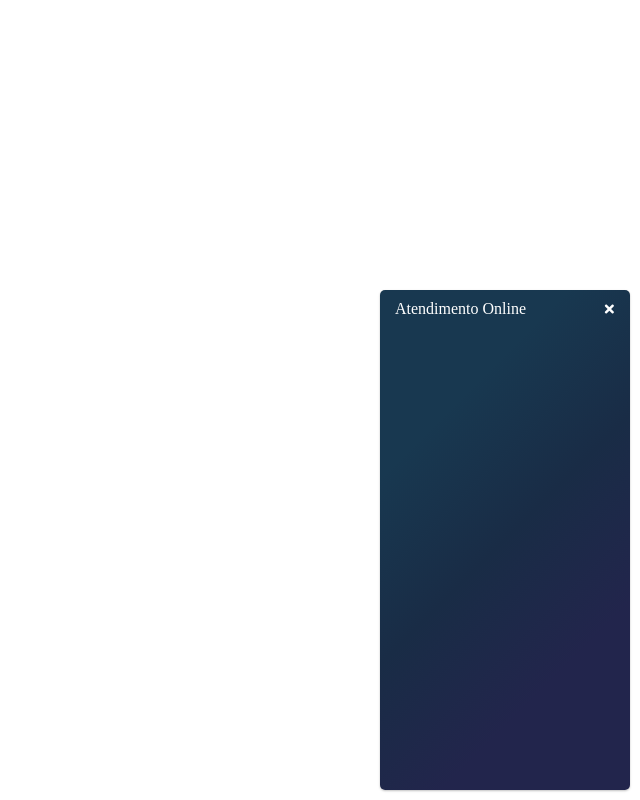
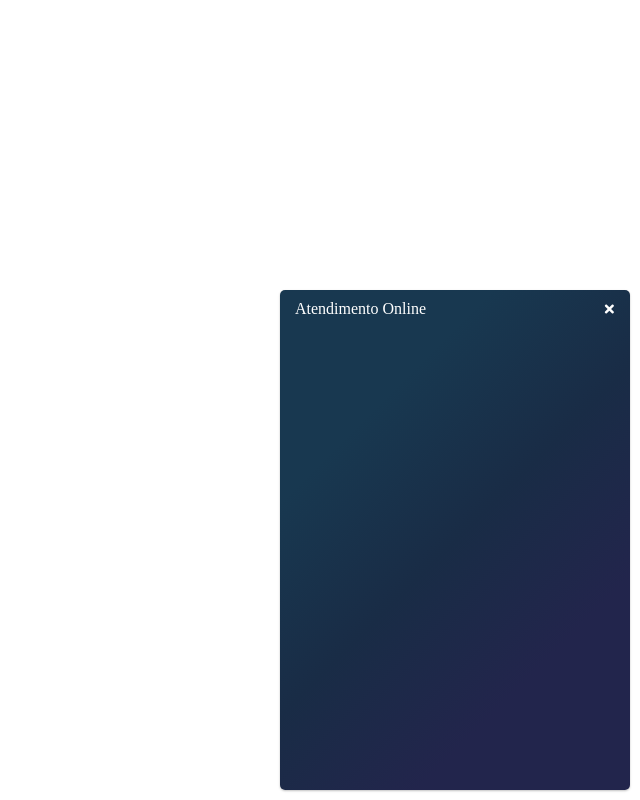
Before and after one commit to educacaometodista/float-msg-button, a plain HTML site: page index.html in a window 1280 px wide. Both pictures are taken after a click on the element "Atendimento Online". Shown: the whole page, without its empty margins (640-1280 px from the left). Drawn offline with nearby package versions, Linux system fonts and the light colour scheme.

Commit message:
style: update default width

```diff
--- a/style.css
+++ b/style.css
@@ -43,12 +43,14 @@ iframe {
   opacity: 1;
 }
 .floating-chat.enter {
+  width: 50px;
+  height: 50px;
   transform: translateY(0);
   opacity: 0.6;
   box-shadow: 0px 1px 3px rgba(0, 0, 0, 0.12), 0px 1px 2px rgba(0, 0, 0, 0.14);
 }
 .floating-chat.expand {
-  width: 250px;
+  width: 350px;
   max-height: 500px;
   height: 500px;
   border-radius: 5px;
```
